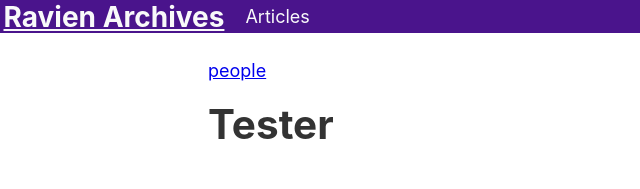
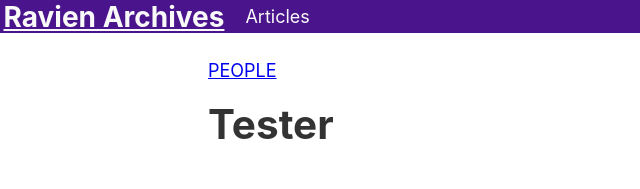
Before and after one commit to zsaffrin/ravien-archives, a Gatsby site: page /articles/people/test/ in a window 1280 px wide. Shown: the top 189 px of the page, 0-640 px from the left. Built offline with nearby package versions, Linux system fonts and the light colour scheme; Gatsby itself is replaced by a stand-in of ours.

Commit message:
Uppercase the breadcrumb link

```diff
--- a/src/templates/article.js
+++ b/src/templates/article.js
@@ -14,15 +14,18 @@
     grid-template-rows: auto 6em 1fr;
     align-items: center;
   `
+  const Breadcrumb = styled.div`
+    text-transform: uppercase;
+  `
 
   return (
     <Layout>
       <Wrap>
-        <div>
+        <Breadcrumb>
           <Link to={`/articles/${frontmatter.category}`}>
             {frontmatter.category}
           </Link>
-        </div>
+        </Breadcrumb>
         <div>
           <h1>{frontmatter.title}</h1>
         </div>
```
